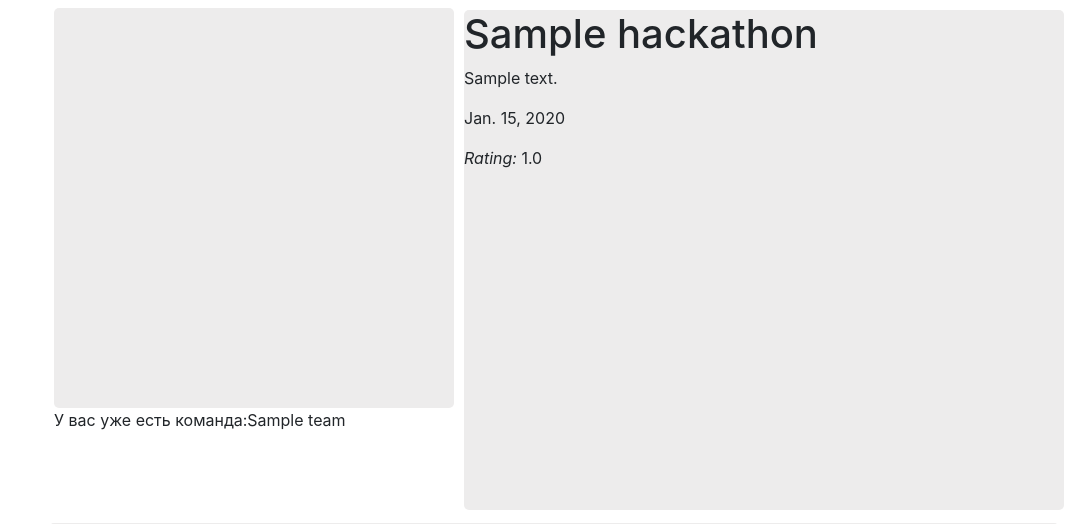
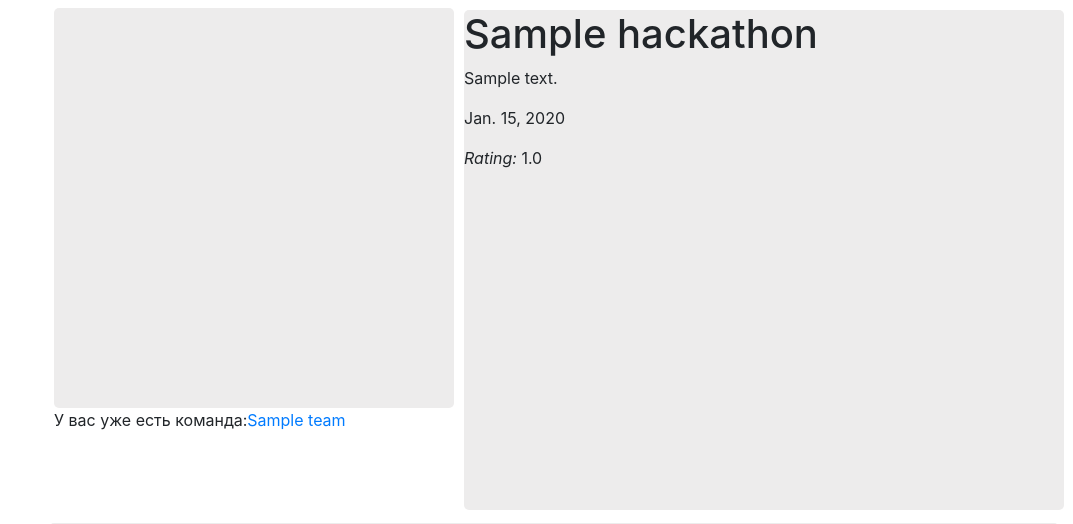
Before and after one commit to 5l1v3r1/HackMoscow, a Django app: page /hack_info/1 in a window 1280 px wide. Shown: the part 101-625 px from the top of the page, without its empty margins (207-1280 px from the left). Run offline with Django 3.2, Linux system fonts and the light colour scheme; the first user in the database is signed in; tables that the repository leaves empty hold one stand-in row (Sample ...); some libraries are stand-ins or nearby versions.

Commit message:
fix links

```diff
--- a/MoscowHack/server/templates/hack_info.html
+++ b/MoscowHack/server/templates/hack_info.html
@@ -48,7 +48,7 @@
 								<div class="team-button ds-broad">Создать команду</div>
 								<div class="team-button-2 team-button ds-broad">Найти команду</div>
 								{% else %}
-								<div style="width: 100%">У вас уже есть команда:{{ users_team_in_hack.name }}</div>
+								<div style="width: 100%">У вас уже есть команда:<a href = "{% url 'teams' users_team_in_hack.id%}">{{ users_team_in_hack.name }}</a></div>
 								{% endif %}
 							</div>
 						</div>
```
